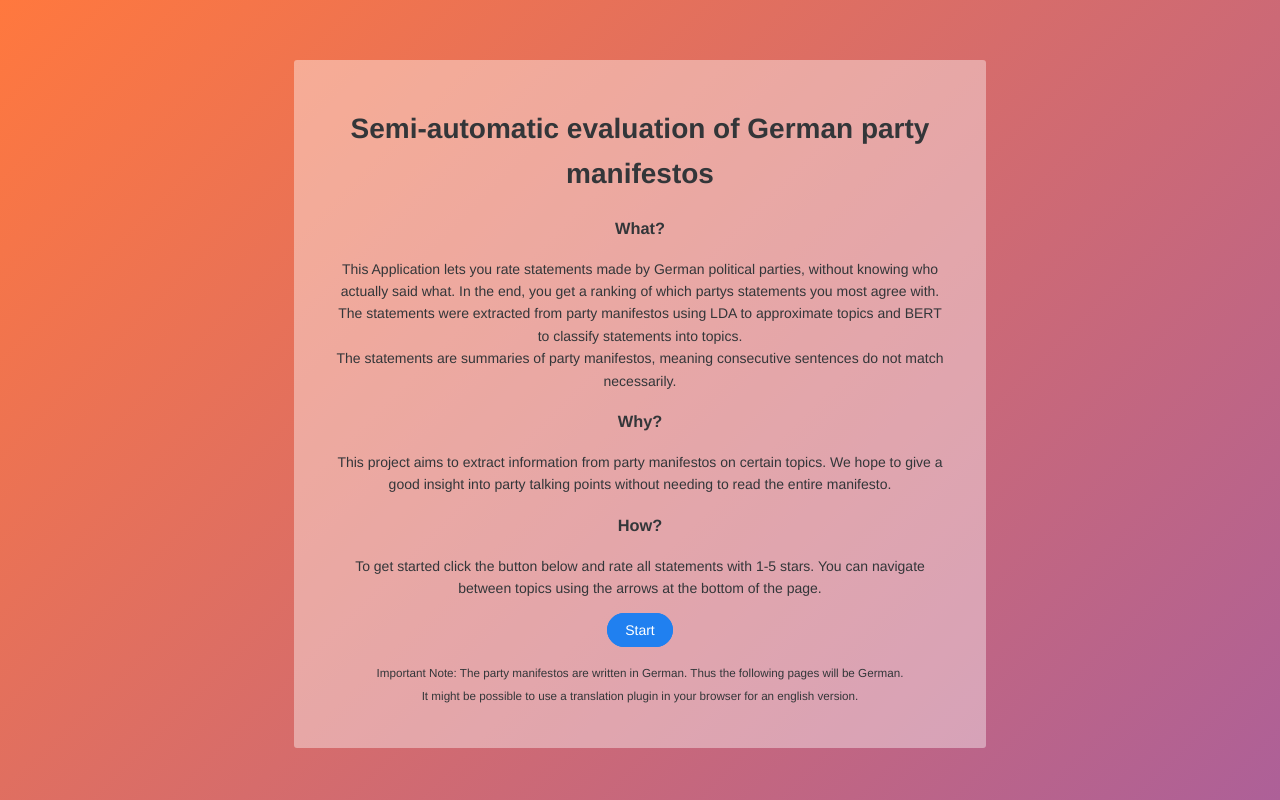
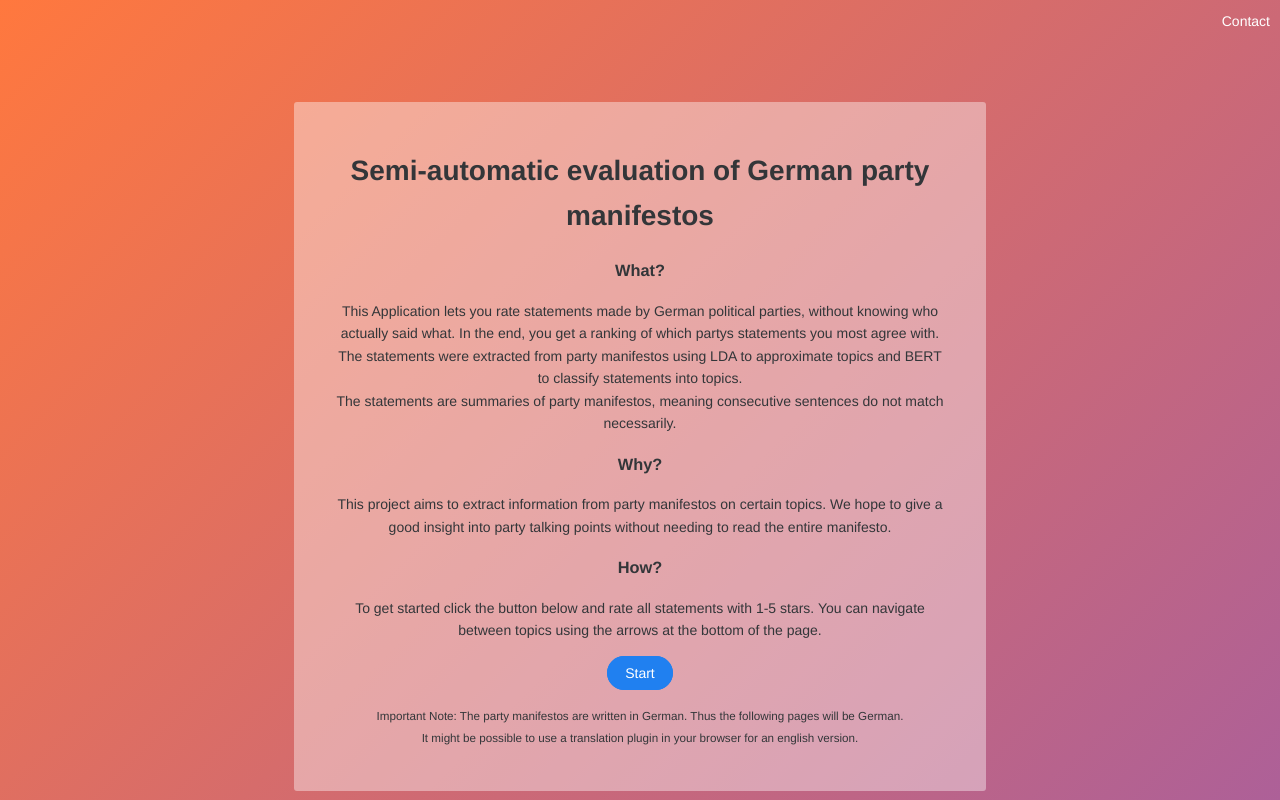
Before and after one commit to Tobi2K/TADL-Webpage, a Vue app: page / in a window 1280 px wide. Built offline with nearby package versions, Linux system fonts and the light colour scheme.

Commit message:
feat: Add Contact

```diff
--- a/src/App.vue
+++ b/src/App.vue
@@ -1,4 +1,28 @@
 <template>
+  <div id="contact">
+    <div>
+      <n-button text color="white" @click="showContact = true">
+        Contact
+      </n-button>
+    </div>
+  </div>
+  <n-modal v-model:show="showContact">
+    <n-card
+      style="width: 750px"
+      title="Contact"
+      :bordered="false"
+      size="huge"
+      role="dialog"
+      aria-modal="true"
+    >
+      This is a private website for a university project. If there are any
+      problems, feel free to contact me. <br />
+      <br />
+      <strong>Tobias Kalmbach</strong> <br />
+      +49 1575 0367586 <br />
+      <a href="mailto:tobias.kalmbach@uni-ulm.de">Email</a>
+    </n-card>
+  </n-modal>
   <welcome-dialog @start="start()" v-if="info" />
   <div class="container" v-else>
     <topic-slider
@@ -18,12 +42,19 @@ import WelcomeDialog from "./components/WelcomeDialog.vue";
 import TopicSlider from "./components/TopicSlider.vue";
 import YourParty from "./components/YourParty.vue";
 
+import { NButton, NModal, NCard } from "naive-ui";
+
+import { ref } from "vue";
+
 export default {
   name: "App",
   components: {
     WelcomeDialog,
     TopicSlider,
     YourParty,
+    NButton,
+    NModal,
+    NCard,
   },
   data() {
     return {
@@ -39,6 +70,7 @@ export default {
   setup() {
     const topics = require("./assets/summaries.json");
     return {
+      showContact: ref(false),
       parties: [
         "Alternative für Deutschland",
         "Christlich Demokratische Union Deutschlands",
@@ -94,7 +126,6 @@ export default {
   -moz-osx-font-smoothing: grayscale;
   text-align: center;
   color: #2c3e50;
-  margin-top: 60px;
 }
 .mt {
   margin-top: 3%;
@@ -112,4 +143,18 @@ html {
 
   background: linear-gradient(135deg, #ff783e 0%, #ad6098 100%);
 }
+
+#contact {
+  width: 100%;
+  top: 0;
+  float: right;
+  color: white;
+  margin-bottom: 60px;
+}
+
+#contact div {
+  float: right;
+  width: fit-content;
+  padding: 10px;
+}
 </style>
```
